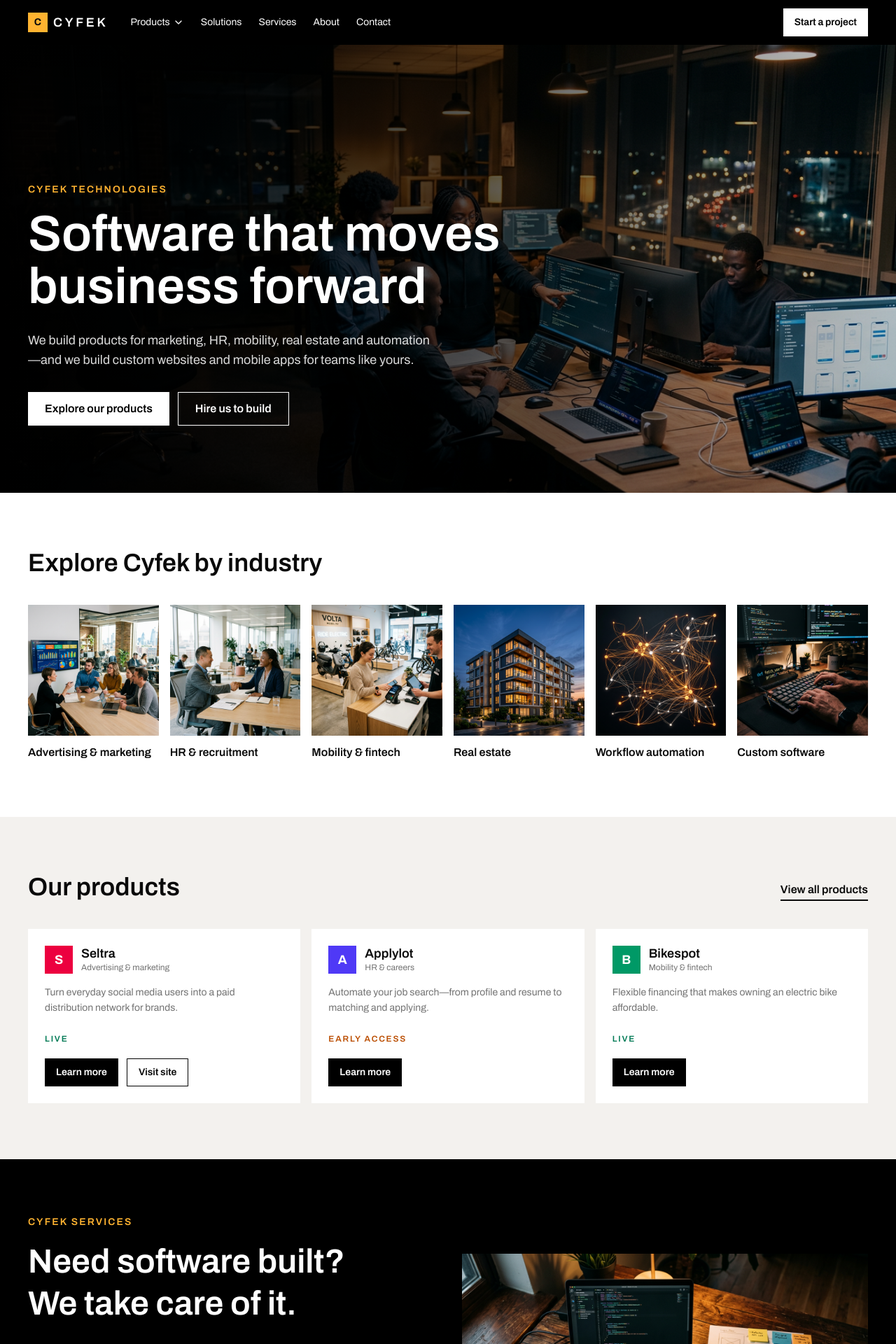
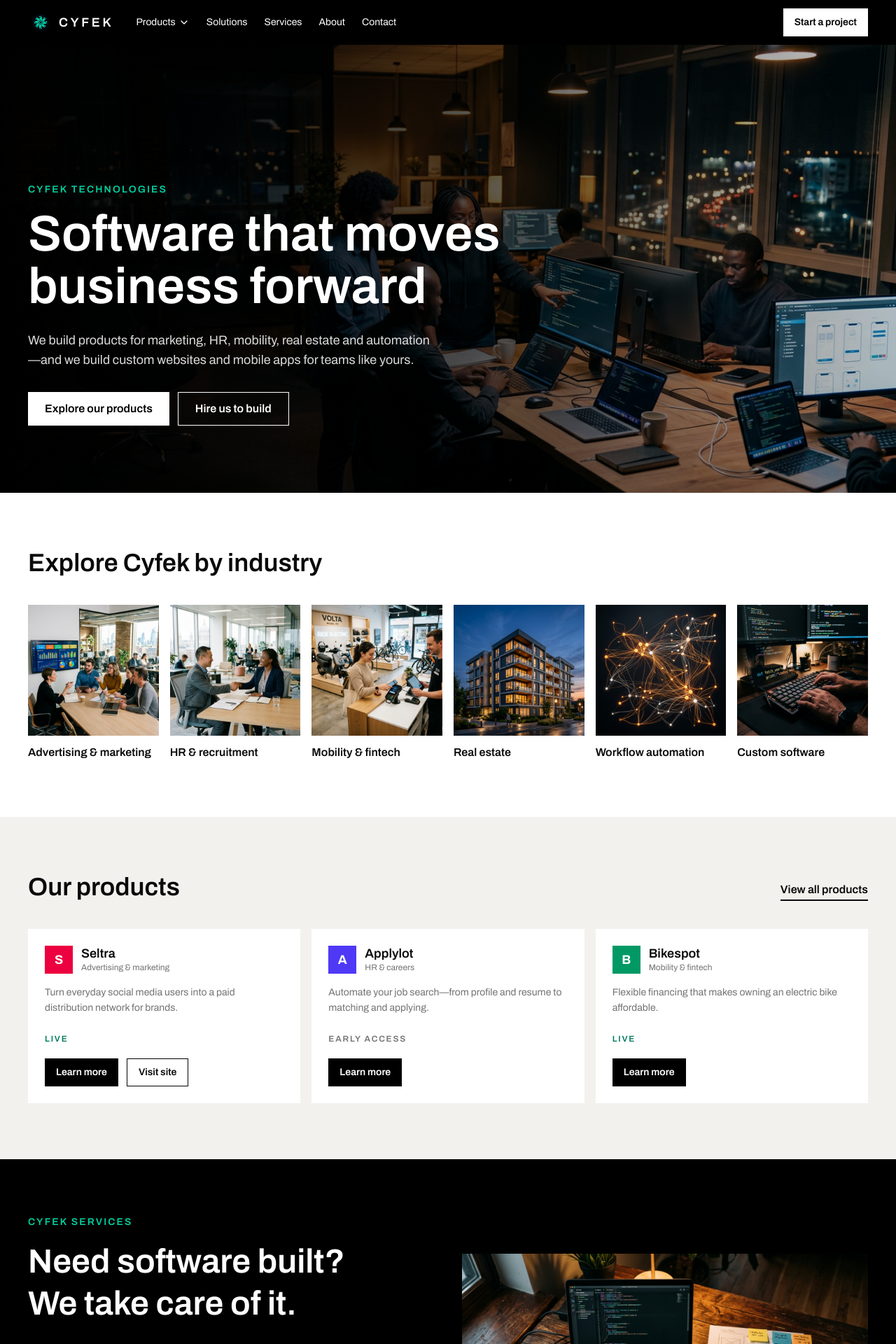
Before and after one commit to Cyfek-Technologies-Limited/cyfek-official-site, a Next.js app: page / in a window 1280 px wide. Shown: the top 1920 px of the page at 70% size. Built offline with nearby package versions, Linux system fonts and the light colour scheme.

Commit message:
feat: update brand colors and add site logo image

```diff
--- a/app/globals.css
+++ b/app/globals.css
@@ -46,12 +46,14 @@
   --font-sans: var(--font-archivo), ui-sans-serif, system-ui, sans-serif;
   --color-brand: var(--brand);
   --color-brand-foreground: var(--brand-foreground);
+  --color-brand-ink: var(--brand-ink);
   --color-surface: var(--surface);
 }
 
 :root {
-  --brand: oklch(0.82 0.16 75);
-  --brand-foreground: oklch(0.145 0 0);
+  --brand: #00d1a0;
+  --brand-foreground: #05080f;
+  --brand-ink: #007a5e;
   --surface: oklch(0.96 0.005 80);
 }
 
--- a/app/layout.tsx
+++ b/app/layout.tsx
@@ -10,6 +10,7 @@ export const metadata: Metadata = {
   description:
     'Cyfek Technologies Limited builds software products like Seltra, Applylot and Bikespot, and develops websites and mobile apps for clients.',
   generator: 'v0.app',
+  icons: { icon: '/images/cyfek-logo.png', apple: '/images/cyfek-logo.png' },
 }
 
 export const viewport: Viewport = {
--- a/app/products/[slug]/page.tsx
+++ b/app/products/[slug]/page.tsx
@@ -184,7 +184,7 @@ export default async function ProductPage({ params }: { params: Promise<{ slug:
             <ol className="mt-10 grid gap-4 md:grid-cols-3">
               {p.steps.map((s, i) => (
                 <li key={s.title} className="bg-background p-8">
-                  <span className="text-5xl font-semibold text-brand">{String(i + 1).padStart(2, '0')}</span>
+                  <span className="text-5xl font-semibold text-brand-ink">{String(i + 1).padStart(2, '0')}</span>
                   <h3 className="mt-4 text-xl font-semibold">{s.title}</h3>
                   <p className="mt-2 text-muted-foreground">{s.desc}</p>
                 </li>
--- a/app/services/page.tsx
+++ b/app/services/page.tsx
@@ -65,7 +65,7 @@ export default function ServicesPage() {
             <ol className="mt-10 grid gap-4 md:grid-cols-2 lg:grid-cols-4">
               {process.map((s, i) => (
                 <li key={s.title} className="bg-background p-8">
-                  <span className="text-5xl font-semibold text-brand">{String(i + 1).padStart(2, '0')}</span>
+                  <span className="text-5xl font-semibold text-brand-ink">{String(i + 1).padStart(2, '0')}</span>
                   <h3 className="mt-4 text-xl font-semibold">{s.title}</h3>
                   <p className="mt-2 text-muted-foreground">{s.desc}</p>
                 </li>
--- a/components/products.tsx
+++ b/components/products.tsx
@@ -15,7 +15,7 @@ export function ProductCard({ p }: { p: Product }) {
       </div>
       <p className="mt-4 flex-1 text-sm leading-relaxed text-muted-foreground">{p.summary}</p>
       <p className="mt-6 text-xs font-semibold uppercase tracking-[0.15em]">
-        <span className={p.status === 'Live' ? 'text-emerald-700' : 'text-amber-700'}>{p.status}</span>
+        <span className={p.status === 'Live' ? 'text-brand-ink' : 'text-muted-foreground'}>{p.status}</span>
       </p>
       <div className="mt-5 flex flex-wrap gap-3">
         <Link
--- a/components/site-footer.tsx
+++ b/components/site-footer.tsx
@@ -1,3 +1,4 @@
+import Image from 'next/image'
 import Link from 'next/link'
 import { products, site } from '@/lib/products'
 
@@ -71,7 +72,10 @@ export function SiteFooter() {
       <div className="mx-auto max-w-[1440px] px-6 py-16 lg:px-10">
         <div className="grid gap-10 sm:grid-cols-2 lg:grid-cols-4">
           <div>
-            <span className="text-lg font-semibold tracking-[0.2em]">CYFEK</span>
+            <span className="flex items-center gap-2">
+              <Image src="/images/cyfek-logo.png" alt="" width={40} height={40} className="size-10" />
+              <span className="text-lg font-semibold tracking-[0.2em]">CYFEK</span>
+            </span>
             <p className="mt-4 max-w-xs text-sm text-white/70">Software products and services for growing businesses.</p>
             <a href={`mailto:${site.contactEmail}`} className="mt-4 inline-block text-sm hover:text-brand">
               {site.contactEmail}
--- a/components/site-header.tsx
+++ b/components/site-header.tsx
@@ -1,5 +1,6 @@
 'use client'
 
+import Image from 'next/image'
 import Link from 'next/link'
 import { useState } from 'react'
 import { ChevronDown, Menu, X } from 'lucide-react'
@@ -15,9 +16,7 @@ const navItems = [
 export function Logo() {
   return (
     <Link href="/" className="flex items-center gap-2" aria-label="Cyfek home">
-      <span aria-hidden="true" className="grid size-7 place-items-center bg-brand text-sm font-bold text-brand-foreground">
-        C
-      </span>
+      <Image src="/images/cyfek-logo.png" alt="" width={36} height={36} className="size-9" priority />
       <span className="text-lg font-semibold tracking-[0.2em]">CYFEK</span>
     </Link>
   )
```
Also changed, not shown: public/images/cyfek-logo.png (added), public/images/hero-wireframe.png.
